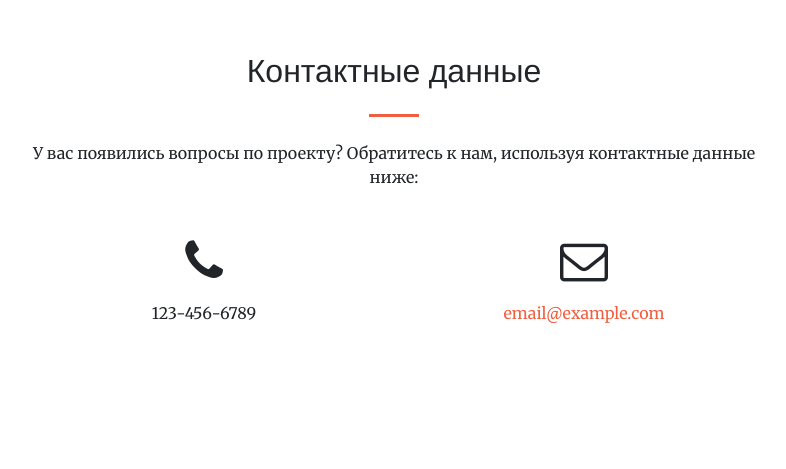
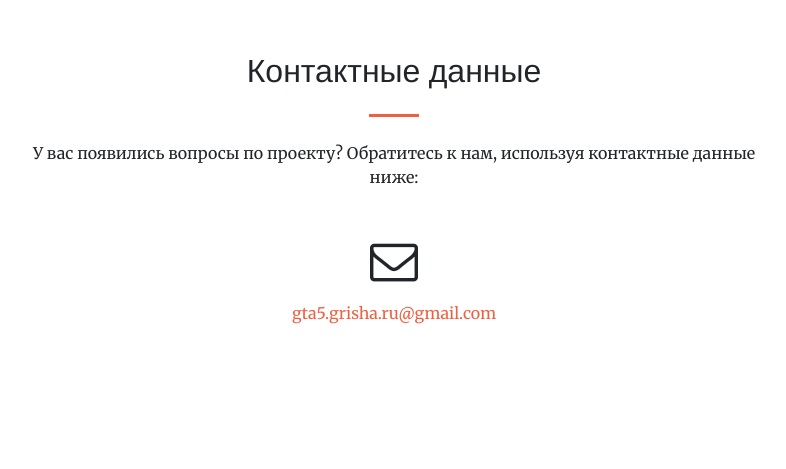
Before and after one commit to SSuperMarne/oil.github.io, a Django app: page / in a window 1280 px wide. Shown: the part 2393-2862 px from the top of the page, without its empty margins (246-1032 px from the left). Run offline with Django 3.2, Linux system fonts and the light colour scheme; some libraries are stand-ins or nearby versions.

Commit message:
Email changed

```diff
--- a/landing/templates/landing/main.html
+++ b/landing/templates/landing/main.html
@@ -131,14 +131,10 @@
           </div>
         </div>
         <div class="row">
-          <div class="col-lg-4 ml-auto text-center">
-            <i class="fa fa-phone fa-3x mb-3 sr-contact"></i>
-            <p>123-456-6789</p>
-          </div>
-          <div class="col-lg-4 mr-auto text-center">
+          <div class="col-lg-12 mr-auto text-center">
             <i class="fa fa-envelope-o fa-3x mb-3 sr-contact"></i>
             <p>
-              <a href="mailto:your-email@your-domain.com">email@example.com</a>
+              <a href="mailto:your-email@your-domain.com">gta5.grisha.ru@gmail.com</a>
             </p>
           </div>
         </div>
```
